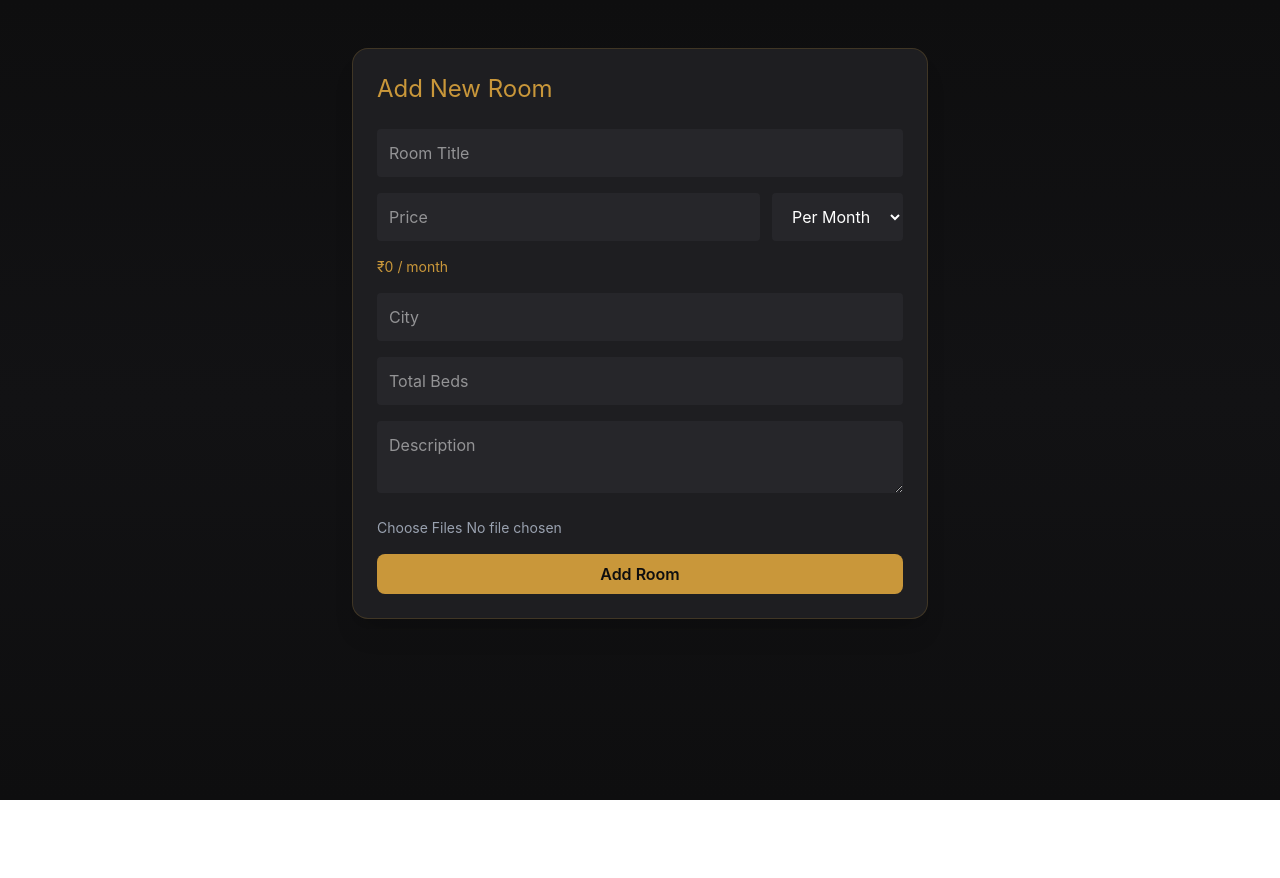
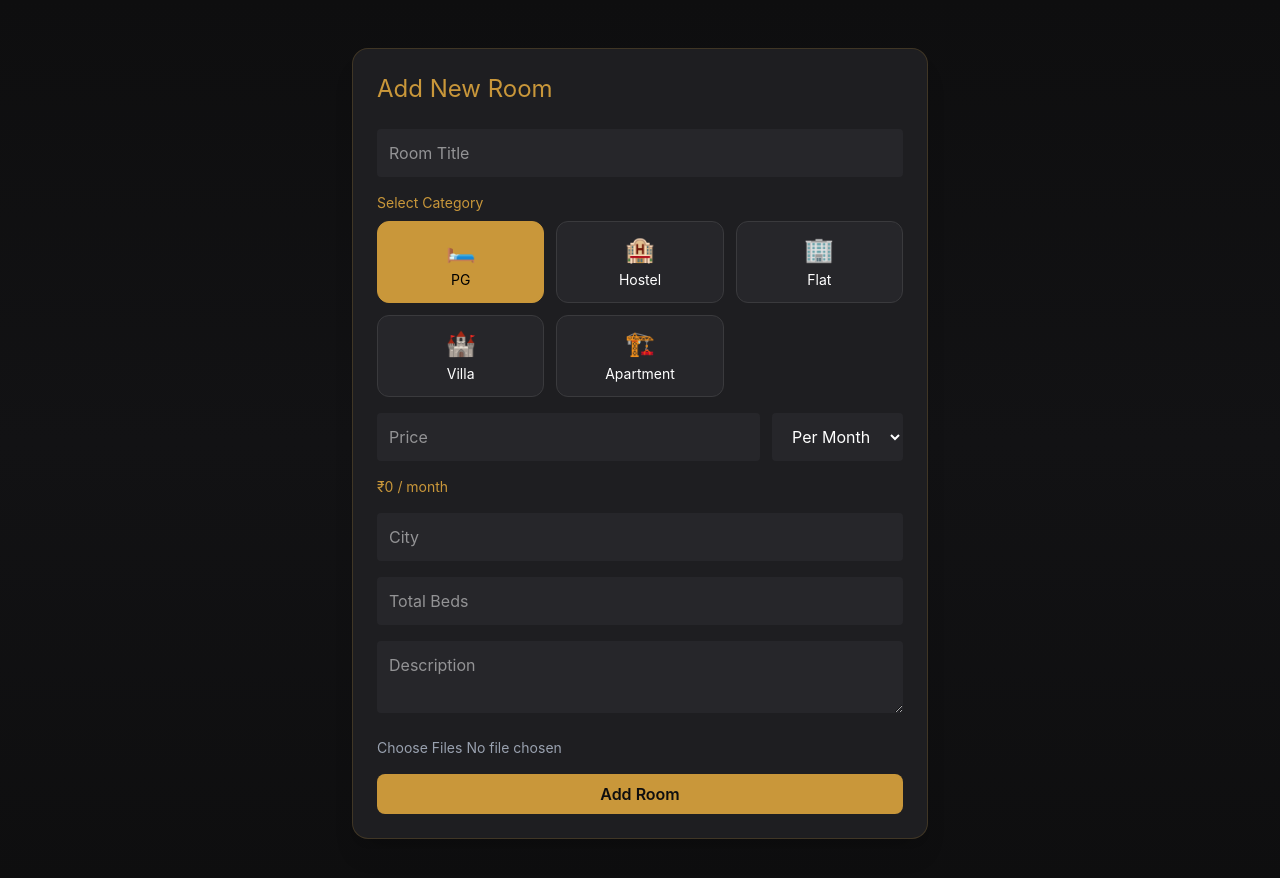
Before and after one commit to VarunGhagre/stayfinder, a React (Vite) app in the folder stayfinder-frontend/: page /add-room in a window 1280 px wide. Shown: the top 878 px of the page. Before the commit the page ends 800 px from the top, so only its background shows below. Built offline with nearby package versions, Linux system fonts and the light colour scheme.

Commit message:
Code update

```diff
--- a/stayfinder-frontend/src/pages/AddRoom.jsx
+++ b/stayfinder-frontend/src/pages/AddRoom.jsx
@@ -7,6 +7,7 @@ function AddRoom() {
 
   const [form, setForm] = useState({
     title: "",
+    category: "PG",
     price: "",
     priceType: "month", // ✅ NEW
     city: "",
@@ -15,6 +16,14 @@ function AddRoom() {
   });
 
   const [images, setImages] = useState([]);
+
+  const CATEGORIES = [
+  { id:"PG",        emoji:"🛏️", label:"PG"        },
+  { id:"Hostel",    emoji:"🏨", label:"Hostel"    },
+  { id:"Flat",      emoji:"🏢", label:"Flat"      },
+  { id:"Villa",     emoji:"🏰", label:"Villa"     },
+  { id:"Apartment", emoji:"🏗️", label:"Apartment" },
+];
 
   const handleChange = (e) => {
     setForm({ ...form, [e.target.name]: e.target.value });
@@ -72,6 +81,46 @@ function AddRoom() {
             onChange={handleChange}
             className="w-full bg-[#26262A] p-3 rounded outline-none"
           />
+
+          {/* CATEGORY */}
+<div>
+  <p className="text-sm text-[#C9973A] mb-2">
+    Select Category
+  </p>
+
+  <div className="grid grid-cols-2 md:grid-cols-3 gap-3">
+
+    {CATEGORIES.map((cat) => (
+
+      <button
+        type="button"
+        key={cat.id}
+        onClick={() =>
+          setForm({
+            ...form,
+            category: cat.id,
+          })
+        }
+        className={`p-3 rounded-xl border transition-all duration-300
+        ${
+          form.category === cat.id
+            ? "bg-[#C9973A] text-black border-[#C9973A]"
+            : "bg-[#26262A] border-[#3A3A3D] text-white"
+        }`}
+      >
+        <div className="text-2xl mb-1">
+          {cat.emoji}
+        </div>
+
+        <p className="text-sm">
+          {cat.label}
+        </p>
+      </button>
+
+    ))}
+
+  </div>
+</div>
 
           <div className="flex gap-3">
             {/* PRICE */}
```
